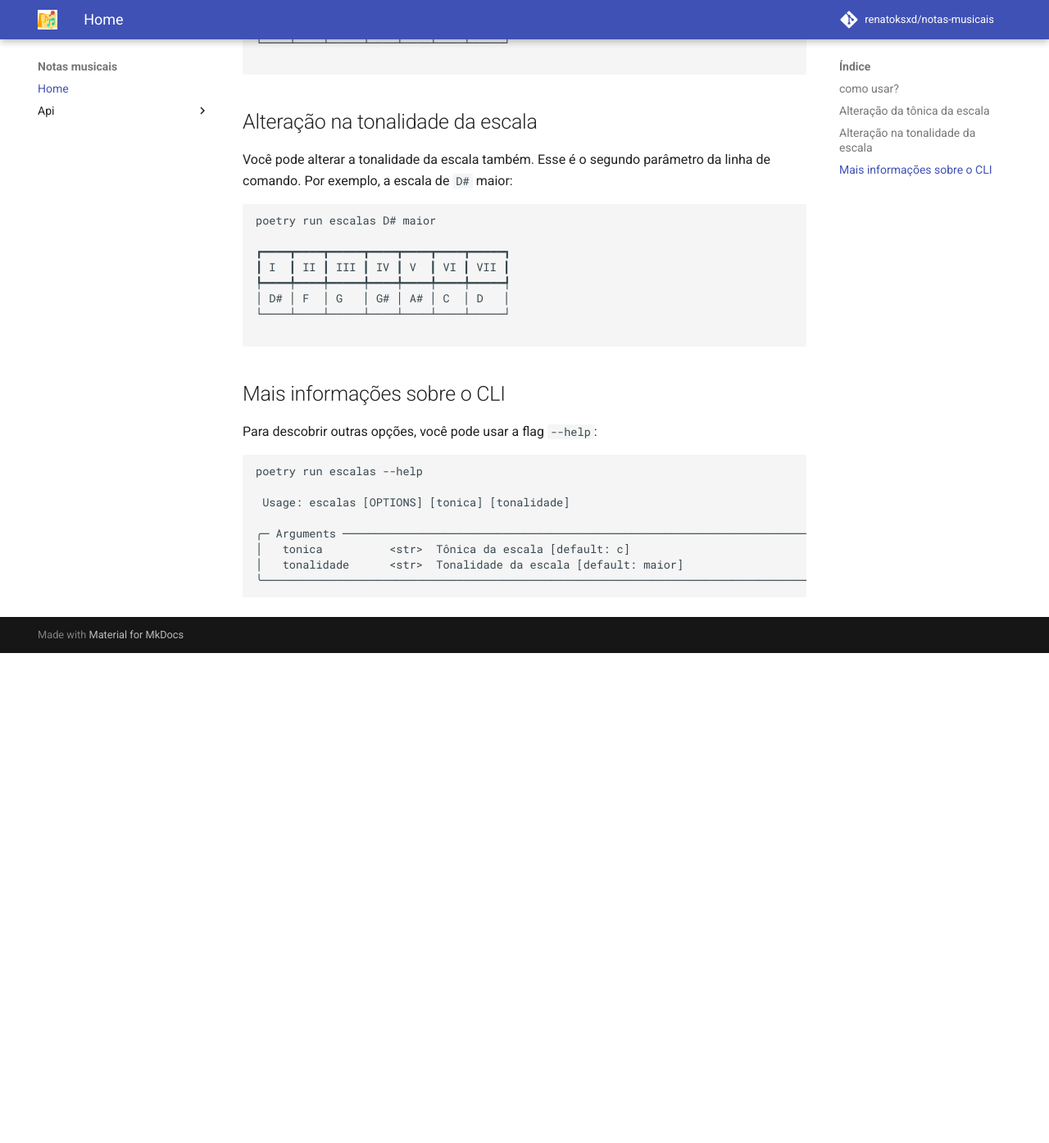
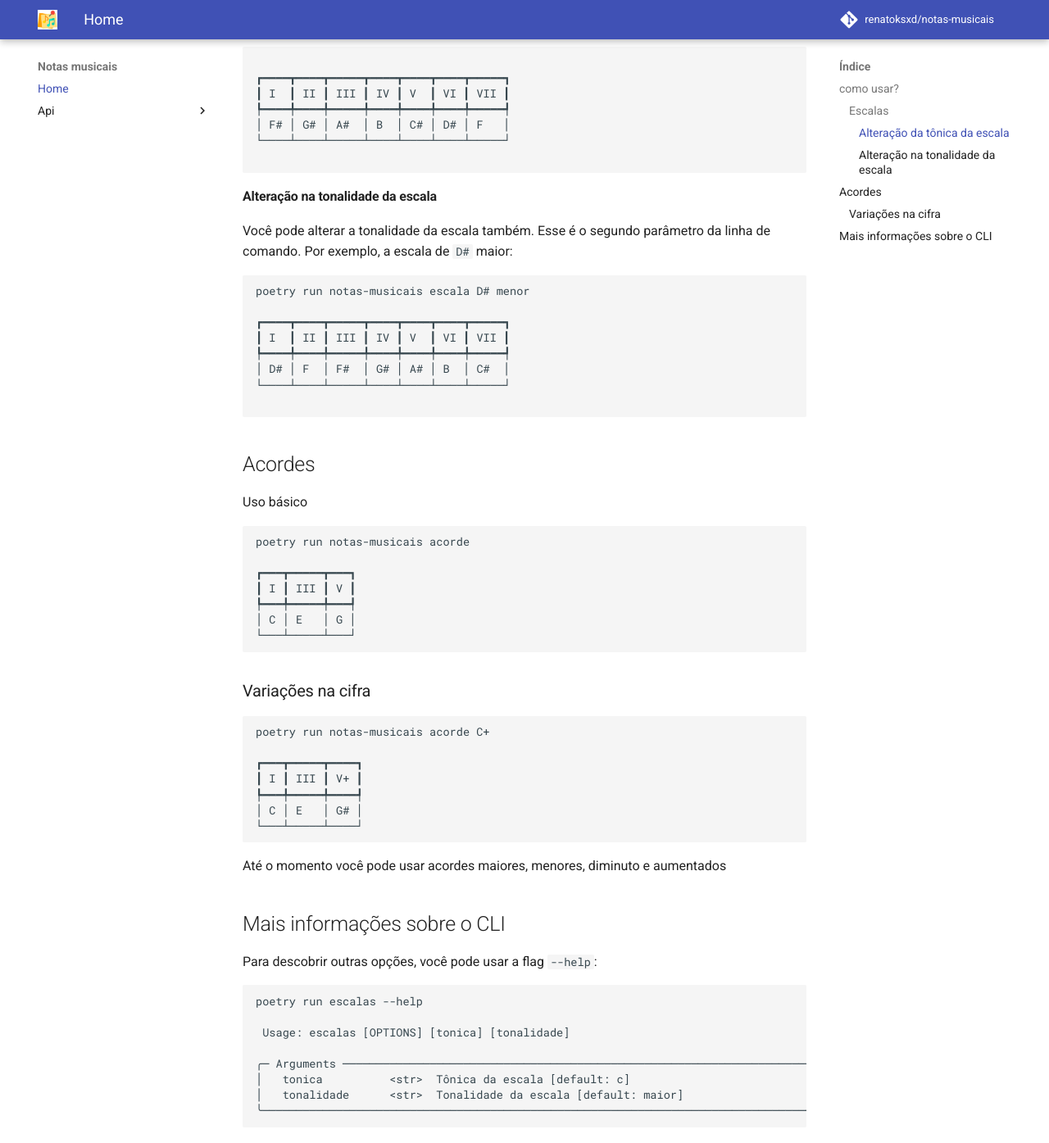
Before and after one commit to renatoksxd/notas-musicais, an MkDocs documentation site: the page built from docs/index.md, in a window 1280 px wide and 1400 px high, scrolled down 1172 px. Shown: the top 1395 px of the window at 82% size. Built offline with MkDocs 1.6.1 and Material for MkDocs 9.7.7, drawn with Linux system fonts in a browser that asks for light colours; comment, search, counter and statistics services are not loaded; before the commit the page ends 1969 px from its top, so only the background shows below that; some of the changed text lies outside the part shown.

Commit message:
Atualização da página inicial do README na documentação para o comando de acorde

````diff
--- a/docs/index.md
+++ b/docs/index.md
@@ -1,12 +1,18 @@
 ![logo notas musicais](assets/logo%20notas%20musicais.png){width="300" .center}
 # Notas Musicais
 
+Notas musicais é um CLI para ajudar na formação de escalas e acordes
+
+Temos dois comandos disponíveis: `escala` e `acorde`
+
 ## como usar?
+
+### Escalas
 
 Você pode chamar as escalas via linha de comando. Por exemplo:
 
 ```bash
-poetry run escalas
+poetry run notas-musicais escala
 ```
 
 Retornando os graus e as notas correspondentes a essa escala:
@@ -21,12 +27,12 @@
 
 ```
 
-## Alteração da tônica da escala
+#### Alteração da tônica da escala
 
 O primeiro parâmetro do CLI é a tônica da escala que deseja exibir. Dessa forma, você pode alterar a escala retornada. Por exemplo, a escala de `F#`:
 
 ```bash
-poetry run escalas F#
+poetry run notas-musicais escala F#
 ```
 
 Resultando em:
@@ -41,21 +47,48 @@
 
 ```
 
-## Alteração na tonalidade da escala
+#### Alteração na tonalidade da escala
 
 Você pode alterar a tonalidade da escala também. Esse é o segundo parâmetro da linha de comando. Por exemplo, a escala de `D#` maior:
 
 ```bash
-poetry run escalas D# maior
+poetry run notas-musicais escala D# menor
 
 ┏━━━━┳━━━━┳━━━━━┳━━━━┳━━━━┳━━━━┳━━━━━┓
 ┃ I  ┃ II ┃ III ┃ IV ┃ V  ┃ VI ┃ VII ┃
 ┡━━━━╇━━━━╇━━━━━╇━━━━╇━━━━╇━━━━╇━━━━━┩
-│ D# │ F  │ G   │ G# │ A# │ C  │ D   │
+│ D# │ F  │ F#  │ G# │ A# │ B  │ C#  │
 └────┴────┴─────┴────┴────┴────┴─────┘
 
 ```
 
+## Acordes
+
+Uso básico
+
+```bash
+poetry run notas-musicais acorde
+
+┏━━━┳━━━━━┳━━━┓
+┃ I ┃ III ┃ V ┃
+┡━━━╇━━━━━╇━━━┩
+│ C │ E   │ G │
+└───┴─────┴───┘
+```
+
+### Variações na cifra
+
+```bash
+poetry run notas-musicais acorde C+
+
+┏━━━┳━━━━━┳━━━━┓
+┃ I ┃ III ┃ V+ ┃
+┡━━━╇━━━━━╇━━━━┩
+│ C │ E   │ G# │
+└───┴─────┴────┘
+```
+
+Até o momento você pode usar acordes maiores, menores, diminuto e aumentados
 ## Mais informações sobre o CLI
 
 Para descobrir outras opções, você pode usar a flag `--help`:
````
